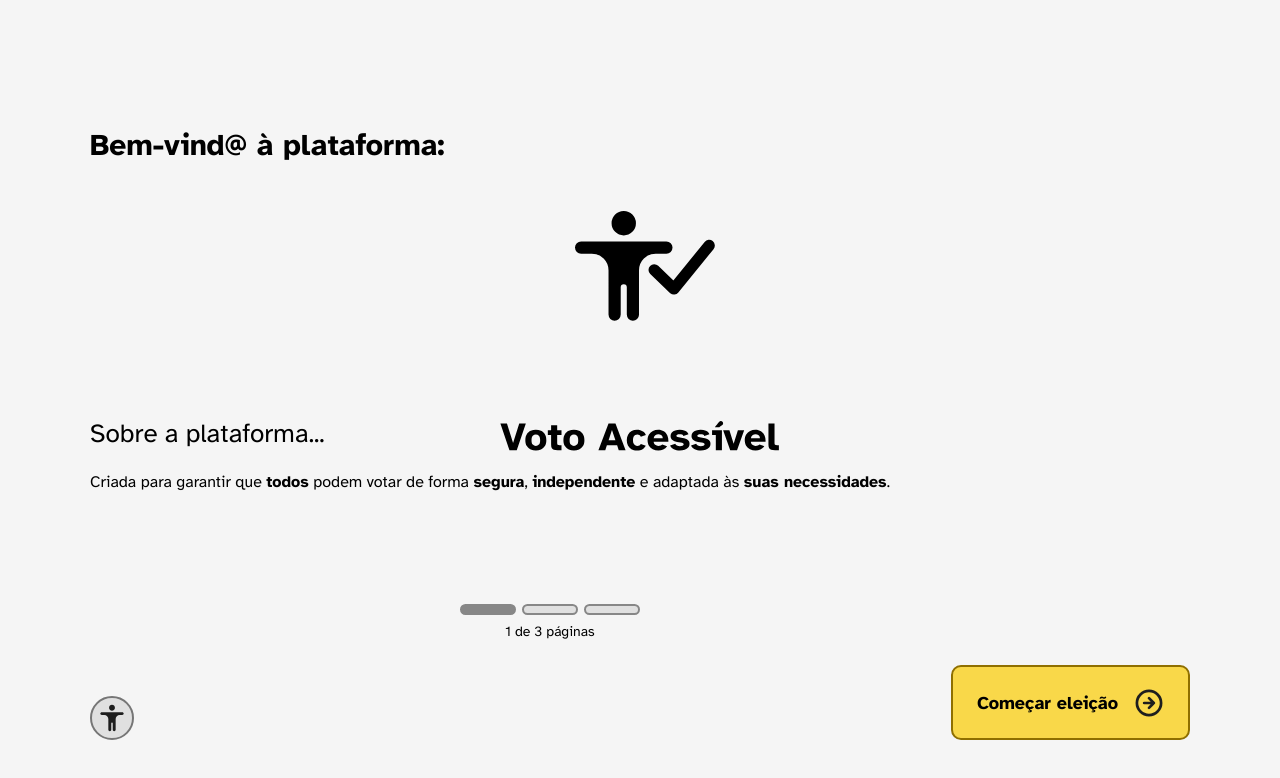
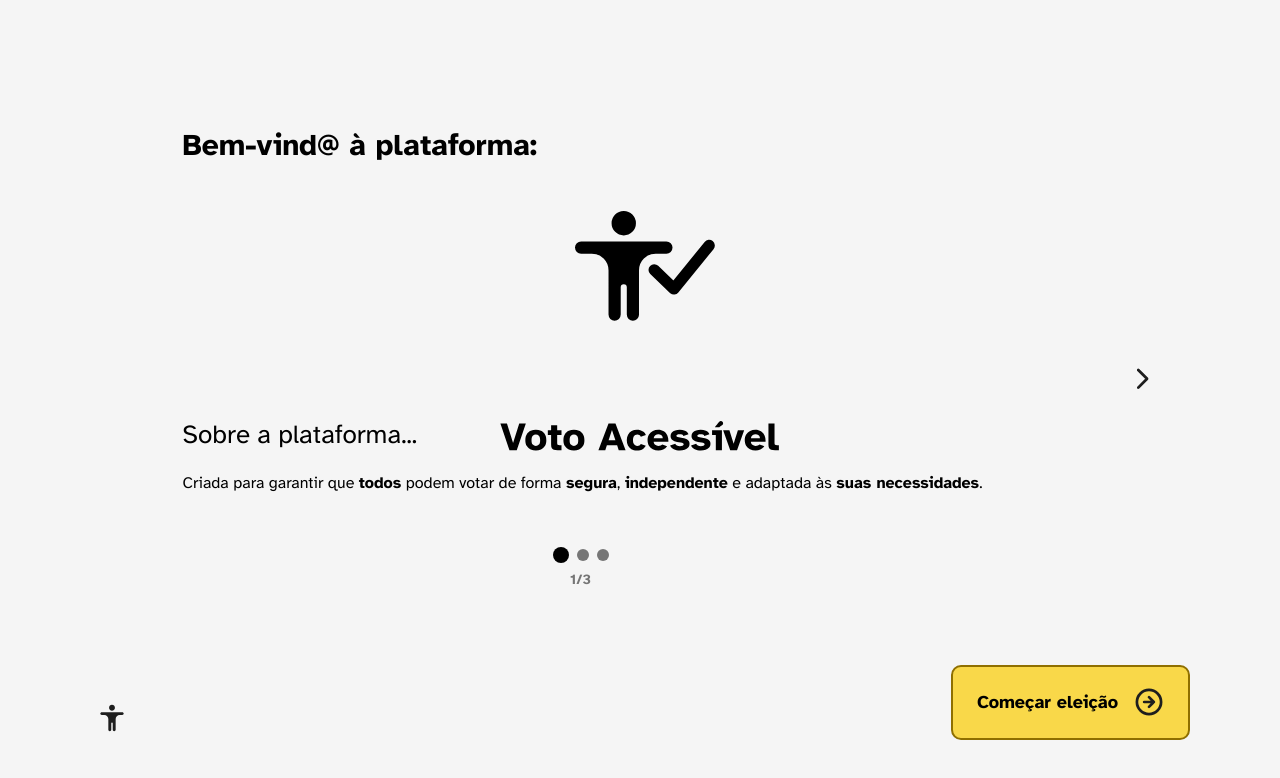
Before and after one commit to constancacc/Voto-Acessivel, a React (Vite) app in the folder voto-acessivel/: page /intro in a window 1280 px wide. Shown: the top 778 px of the page. Built offline with nearby package versions, Linux system fonts and the light colour scheme.

Commit message:
Mudanças de design: páginas de intro

```diff
--- a/voto-acessivel/src/components/Boletim-screen-reader.jsx
+++ b/voto-acessivel/src/components/Boletim-screen-reader.jsx
@@ -21,38 +21,37 @@ export default function BoletimVoto() {
       prevIndex === partidosData.length - 1 ? 0 : prevIndex + 1
     );
   };
+
   const selecionarVoto = () => {
     setVotoSelecionado(partido.id);
-    alert(`Voto selecionado: ${partido.nome}`);
   };
 
   return (
     <div className="boletim-wrapper">
-      <div className="boletim-card">
+      <div className="boletim-card" onClick={selecionarVoto} style={{ cursor: "pointer" }}>
         <div className="boletim-content">
           <div className="boletim-nome">{partido.id}. {partido.nome}</div>
 
           <div className="boletim-info">
             <div className="boletim-sigla">{partido.sigla}</div>
-
             <img
               className="boletim-logo"
               alt={`Símbolo eleitoral de ${partido.nome}`}
               src={partido.imagem}
             />
-
-            <div className={`boletim-checkbox ${ votoSelecionado === partido.id ? "selecionado" : ""}`} />
-
+            <div className={`boletim-checkbox ${votoSelecionado === partido.id ? "selecionado" : ""}`} />
           </div>
         </div>
       </div>
 
+      {/* Mostrar botões só se nenhum voto foi selecionado */}
+      {votoSelecionado === null && (
         <div className="boletim-botoes">
           {/*PARTIDO ANTERIOR*/}
           <button className="custom-button secondary partido-anterior" onClick={irParaAnterior}>
             <div className="custom-button-content-2">
-            <img src={seta} alt="Ajuda" style={{transform: "scaleX(-1)"}}/>
-            <span className="custom-button-text" style={{fontWeight: 700}}>Partido Anterior</span>
+              <img src={seta} alt="Anterior" style={{ transform: "scaleX(-1)" }} />
+              <span className="custom-button-text" style={{ fontWeight: 700 }}>Partido Anterior</span>
             </div>
             <p className="button-leg">
               {`${partidosData[(index - 1 + partidosData.length) % partidosData.length].nome}`}
@@ -62,16 +61,15 @@ export default function BoletimVoto() {
           {/*PARTIDO SEGUINTE*/}
           <button className="custom-button secondary partido-anterior" onClick={irParaSeguinte}>
             <div className="custom-button-content-2">
-            <img src={seta} alt="Ajuda"/>
-            <span className="custom-button-text" style={{fontWeight: 700}}>Partido Seguinte</span>
+              <img src={seta} alt="Seguinte" />
+              <span className="custom-button-text" style={{ fontWeight: 700 }}>Partido Seguinte</span>
             </div>
             <p className="button-leg">
-            {` ${partidosData[(index + 1) % partidosData.length].nome}`}
+              {`${partidosData[(index + 1) % partidosData.length].nome}`}
             </p>
           </button>
-
         </div>
-
+      )}
     </div>
   );
 }
--- a/voto-acessivel/src/components/Slider.jsx
+++ b/voto-acessivel/src/components/Slider.jsx
@@ -3,7 +3,7 @@ import "../styles/variables.css";
 
 export default function SliderIndicators({ activeIndex = 0, total = 3, onSelect }) {
   return (
-    <div className="slider-container" style={{ width: `${total * 60}px` }}>
+    <div className="slider-container">
       <div className="slider-indicators">
         {[...Array(total)].map((_, index) => (
           <div
@@ -15,7 +15,7 @@ export default function SliderIndicators({ activeIndex = 0, total = 3, onSelect
         ))}
       </div>
       <div className="slider-page-text">
-        {activeIndex + 1} de {total} páginas
+        {activeIndex + 1}/{total}
       </div>
     </div>
   );
--- a/voto-acessivel/src/pages/Boletim-legislativas-confirmação.jsx
+++ b/voto-acessivel/src/pages/Boletim-legislativas-confirmação.jsx
@@ -5,7 +5,6 @@ import accessibility from "../assets/accessibility.svg"
 import Button from '../components/Button.jsx';
 import IconButton from '../components/IconButton.jsx';
 import BoletimVoto from '../components/Boletim-screen-reader.jsx';
-
 
 /*partidos*/
 import partidosData from "../assets/legislativas.json";
--- a/voto-acessivel/src/pages/Intro.jsx
+++ b/voto-acessivel/src/pages/Intro.jsx
@@ -4,6 +4,7 @@ import accessibility from "../assets/accessibility.svg"
 import Button from '../components/Button.jsx';
 import IconButton from '../components/IconButton.jsx';
 import SliderIndicators from '../components/Slider.jsx';
+import next from '../assets/collapse-open.svg';
 import  '../styles/intro.css';
 import  '../styles/grid.css';
 
@@ -11,26 +12,34 @@ export default function Intro({ activeIndex, setActiveIndex }) {
 
 return (
     <div className="grid-container">
-      <div style={{ gridColumn: "2 / span 12", gridRow: "3" }}>
-        <h1>Bem-vind@ à plataforma:</h1>
-      </div>
+
+        <div style={{ gridColumn: "3 / span 12", gridRow: "3" }}>
+          <h1>Bem-vind@ à plataforma:</h1>
+        </div>
+
       <div style={{gridColumn: "5 /span 6", gridRow: "4/ span 4", padding: "1rem"}}>
           <img src="/imagens/logo.svg" alt="Logo Voto Acessível" className="logo-svg"/>
       </div>
-      <div style={{gridColumn: "2 /span 7", gridRow: "8", alignSelf: "end"}}>
+
+      <div style={{gridColumn: "13 /span 1", gridRow: "7", rotate: "-90deg"}}>
+        <img src={next} onClick={() => window.location.href = "/intro2"}></img>
+
+      </div>
+
+      <div style={{gridColumn: "3 /span 7", gridRow: "8", alignSelf: "end"}}>
         <h3>Sobre a plataforma...</h3>
       </div>
 
-      <div style={{gridColumn: "2 /span 10", gridRow: "9"}}>
+      <div style={{gridColumn: "3 /span 10", gridRow: "9"}}>
         <p>Criada para garantir que <b>todos</b> podem votar de forma <b>segura</b>, <b>independente</b> e adaptada às <b>suas necessidades</b>.</p>
       </div>
 
-      <div style={{gridColumn: "6 / span 4", gridRow: "11", alignSelf: "end"}}>
+      <div style={{gridColumn: "7 / span 3", gridRow: "10"}}>
         <SliderIndicators activeIndex={activeIndex} total={3} onSelect={setActiveIndex} />
       </div>
 
         {/*footer*/}
-          <div style={{gridColumn: "9 /span 5", gridRow: "12", justifySelf: "end"}}>
+          <div style={{gridColumn: "9 /span 5", gridRow: "12", justifySelf: "end", alignSelf: "end"}}>
           <Button text="Começar eleição" variant="primary" icon={seta}/>
           </div>
 
--- a/voto-acessivel/src/pages/Intro2.jsx
+++ b/voto-acessivel/src/pages/Intro2.jsx
@@ -22,9 +22,9 @@ return (
         <p>A plataforma possui um <b>leitor de ecrã</b> que é ativado <b>automaticamente</b> ao iniciar, <b>lendo todos os elementos</b> apresentados.</p>
       </div>
 
-       <div style={{gridColumn: "6 / span 4", gridRow: "11", alignSelf: "end"}}>
-          <SliderIndicators activeIndex={activeIndex} total={3} onSelect={setActiveIndex} />
-        </div>
+      <div style={{gridColumn: "7 / span 3", gridRow: "10"}}>
+        <SliderIndicators activeIndex={activeIndex} total={3} onSelect={setActiveIndex} />
+      </div>
 
               {/*footer*/}
                 <div style={{gridColumn: "9 /span 5", gridRow: "12", justifySelf: "end"}}>
--- a/voto-acessivel/src/pages/Intro3.jsx
+++ b/voto-acessivel/src/pages/Intro3.jsx
@@ -22,7 +22,7 @@ return (
         <p>Pode ajustar o <b>tamanho</b> e o <b>tipo de letra</b>, as <b>cores</b> e o <b>idioma</b> de leitura. Todas estas opções foram pensadas para melhorar a leitura e a navegação na plataforma.</p>
       </div>
 
-      <div style={{gridColumn: "6 / span 4", gridRow: "11", alignSelf: "end"}}>
+      <div style={{gridColumn: "7 / span 3", gridRow: "10"}}>
         <SliderIndicators activeIndex={activeIndex} total={3} onSelect={setActiveIndex} />
       </div>
 
--- a/voto-acessivel/src/styles/variables.css
+++ b/voto-acessivel/src/styles/variables.css
@@ -114,10 +114,6 @@
   align-items: center;
   flex-shrink: 0;
   aspect-ratio: 1/1;
-
-  border-radius: 22px;
-  border: 2px solid var(--secundary-stroke);
-  background: var(--secundary);
 }
 
 .icon-button-img{
@@ -131,14 +127,14 @@
 }
 
 /*------- SLIDERS --------*/
-.slider-container {
-  height: 44px;
-  flex-shrink: 0;
+.slider-container{
+  width: fit-content;
+
   display: flex;
   flex-direction: column;
   align-items: center;
   justify-content: center;
-  /* width controlado pelo inline style */
+  column-gap: 8px;
 }
 
 .slider-indicators {
@@ -146,28 +142,28 @@
   justify-content: space-between;
   align-items: center;
   width: 100%;
+  column-gap: 8px;
 }
 
 .slider-indicator {
-  width: 52px;
-  height: 7px;
-  border-radius: 30px;
-  border: 2px solid #878787;
-  background: #E0E0E0;
+  width: 12px;
+  height: 12px;
+  border-radius: 100px;
+  background: var(--secundary-stroke);
   flex-shrink: 0;
-  transition: background 0.3s ease, border-color 0.3s ease;
 }
 
 .slider-indicator.active {
-  background: #878787;
+  background: #000;
+  width: 1rem;
+  height: 1rem;
 }
 
 .slider-page-text {
   margin-top: 6px;
-  font-family: "Atkinson Hyperlegible", sans-serif;
   font-size: 14px;
-  font-weight: 400;
-  color: #000;
+  font-weight: 700;
+  color: var(--secundary-stroke);
   user-select: none;
   text-align: center;
   width: 100%;
```
Lines whose indentation alone changed are shown as unchanged.
